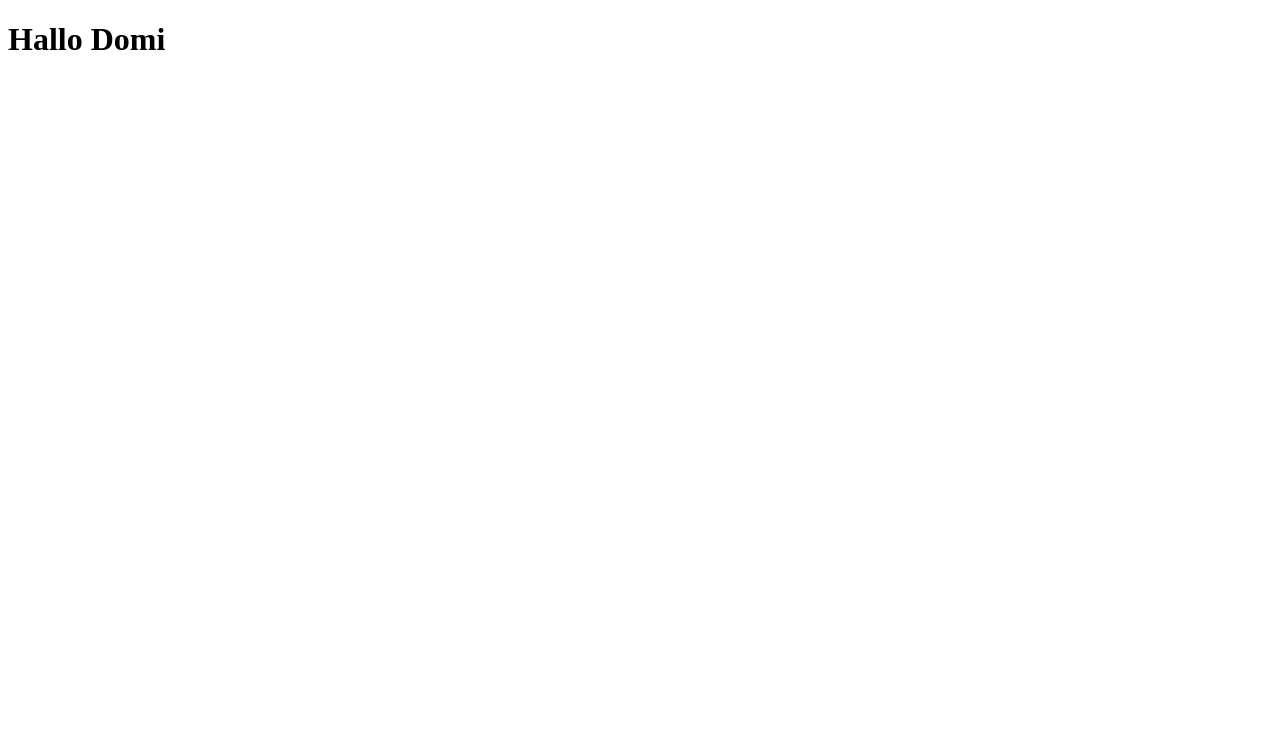
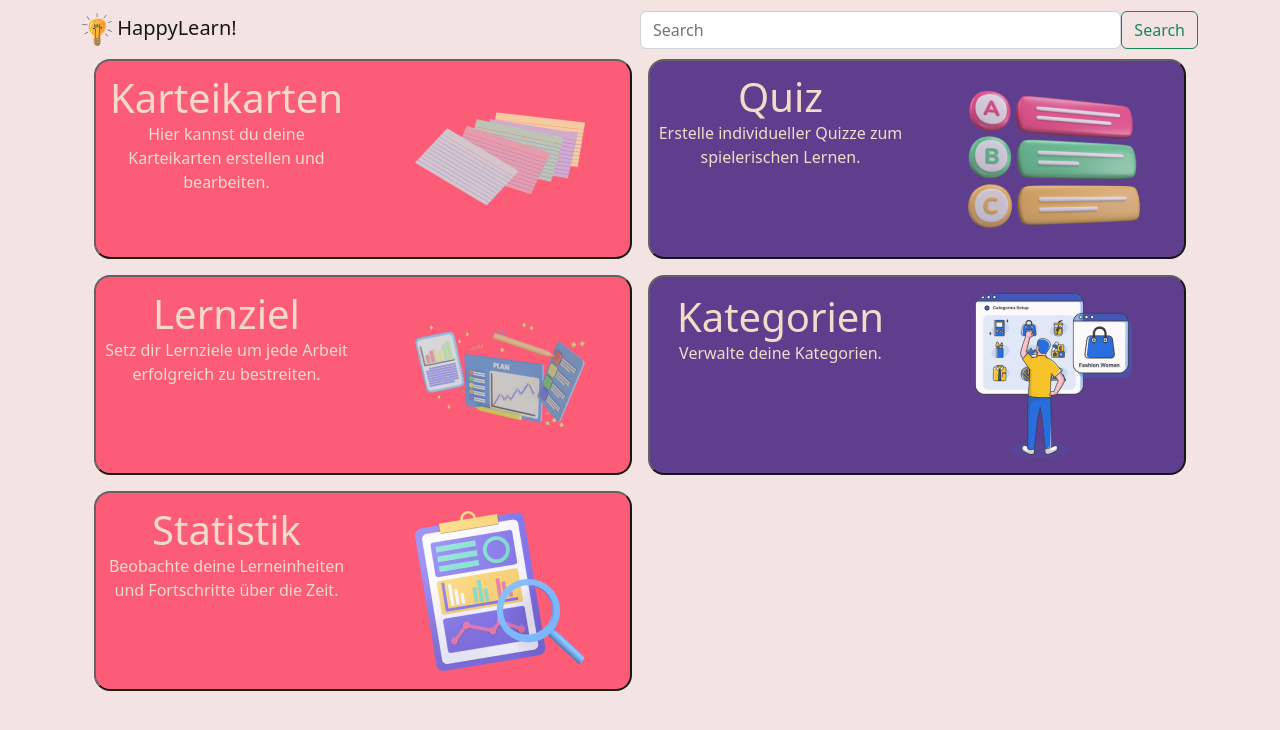
Before and after one commit to LuffyAmbam/PWA_Schulproject, a website: page index.html in a window 1280 px wide. Drawn offline with nearby package versions, Linux system fonts and the light colour scheme.

Commit message:
LayoutMainPage

```diff
--- a/index.html
+++ b/index.html
@@ -10,32 +10,99 @@
     <link rel="stylesheet" href="src/style.css">
     <link rel="manifest" href="manifest.json">
     <link rel="apple-touch-icon" href="/img/logoS.png">
+    <link rel="stylesheet" href="node_modules/bootstrap/dist/css/bootstrap.min.css">
 </head>
 
-<body>
-    <h1>Hallo Domi</h1>
-    <!--Navbar-
-    <nav class="navbar navbar-expand-lg navbar-dark bg-dark">
-        <div class="container-fluid">
-            <a class="navbar-brand" href="#">Lern App</a>
-            <button class="navbar-toggler" type="button" data-bs-toggle="collapse" data-bs-target="#navbarNavAltMarkup"
-                aria-controls="navbarNavAltMarkup" aria-expanded="false" aria-label="Toggle navigation">
-                <span class="navbar-toggler-icon"></span>
-            </button>
-            <div class="collapse navbar-collapse" id="navbarNavAltMarkup">
-                <div class="navbar-nav">
-                    <a class="nav-link active" aria-current="page" href="#">Home</a>
-                    <a class="nav-link" href="#">Features</a>
-                    <a class="nav-link" href="#">Pricing</a>
-                    <a class="nav-link disabled" href="#" tabindex="-1" aria-disabled="true">Disabled</a>
-                </div>
+<body class="bg-color" style="background-color: #F3E3E3;">
+    <div class="container">
+        <nav class="navbar">
+            <a class="navbar-brand col-3 col-sm-3" href="#">
+                <img src="img/logoXXS.png" alt="" srcset="">
+                HappyLearn!
+            </a>
+            <form class="form-inline my-2 my-lg-0 d-flex justify-content-center col-sm-6" role="search">
+                <input class="form-control mr-sm-2" type="search" placeholder="Search" aria-label="Search">
+                <button class="btn btn-outline-success" type="submit">Search</button>
+            </form>
+        </nav>
+        <div class="row g-3 row-cols-xs-1 row-cols-sm-2 row-cols-md-3 row-cols-lg-2 mx-1">
+            <div class="col">
+                <button class="selection-button p-button col-md-4">
+                    <div class="row">
+                        <div class="col-6">
+                            <h1 class="card-title">Karteikarten</h1>
+                            <p class="card-text">Hier kannst du deine Karteikarten erstellen und bearbeiten.</p>
+                        </div>
+                        <div class="col-6">
+                            <img src="img/KarteikartenM.png" class="align-items-lg-end" alt="...">
+                        </div>
+                    </div>
+                </button>
+            </div>
+            <div class="col">
+                <button class="selection-button l-button col-md-4">
+                    <div class="row">
+                        <div class="col-6">
+                            <h1 class="card-title">Quiz</h1>
+                            <p class="card-text">Erstelle individueller Quizze zum spielerischen Lernen.</p>
+                        </div>
+                        <div class="col-6">
+                            <img src="img/Quiz.png" class="align-items-lg-end" alt="...">
+                        </div>
+                    </div>
+                </button>
+            </div>
+            <div class="col">
+                <button class="selection-button p-button col-md-4">
+                    <div class="row">
+                        <div class="col-6">
+                            <h1 class="card-title">Lernziel</h1>
+                            <p class="card-text">Setz dir Lernziele um jede Arbeit erfolgreich zu bestreiten.</p>
+                        </div>
+                        <div class="col-6">
+                            <img src="img/Ziel.png" class="align-items-lg-end" alt="...">
+                        </div>
+                    </div>
+                </button>
+            </div>
+            <div class="col">
+                <button class="selection-button l-button col-md-4">
+                    <div class="row">
+                        <div class="col-6">
+                            <h1 class="card-title">Kategorien</h1>
+                            <p class="card-text">Verwalte deine Kategorien.</p>
+                        </div>
+                        <div class="col-6">
+                            <img src="img/Kategorie.png" class="align-items-lg-end" alt="...">
+                        </div>
+                    </div>
+                </button>
+            </div>
+            <div class="col">
+                <button class="selection-button p-button col-md-4">
+                    <div class="row">
+                        <div class="col-6">
+                            <h1 class="card-title">Statistik</h1>
+                            <p class="card-text">Beobachte deine Lerneinheiten und Fortschritte über die Zeit.</p>
+                        </div>
+                        <div class="col-6">
+                            <img src="img/Statistik.png" class="align-items-lg-end" alt="...">
+                        </div>
+                    </div>
+                </button>
             </div>
         </div>
-    </nav>
--->
-    <!--End Navbar-->
 
 
+    </div>
+
+
+
+    <script src="node_modules/bootstrap/dist/js/bootstrap.js"></script>
+    <script src="node_modules/bootstrap/dist/js/bootstrap.bundle.js"></script>
+    <script src="node_modules/bootstrap/dist/js/bootstrap.bundle.min.js"></script>
+    <script src="node_modules/bootstrap/dist/js/bootstrap.min.js"></script>
+    <script src="node_modules/jquery/dist/jquery.min.js"></script>
     <script src="src/script.js "></script>
 </body>
 
--- /dev/null
+++ b/package.json
@@ -0,0 +1,5 @@
+{
+  "dependencies": {
+    "bootstrap": "^5.2.3"
+  }
+}
```
Also changed, not shown: img/KarteikartenM.png (added), img/Kategorie.png (added), img/LandingLogo.png (added), img/Quiz.png (added), img/Statistik.png (added), img/Ziel.png (added), img/logoXXS.png (added), src/style.css, src/style.scss (added), 1 other file.
